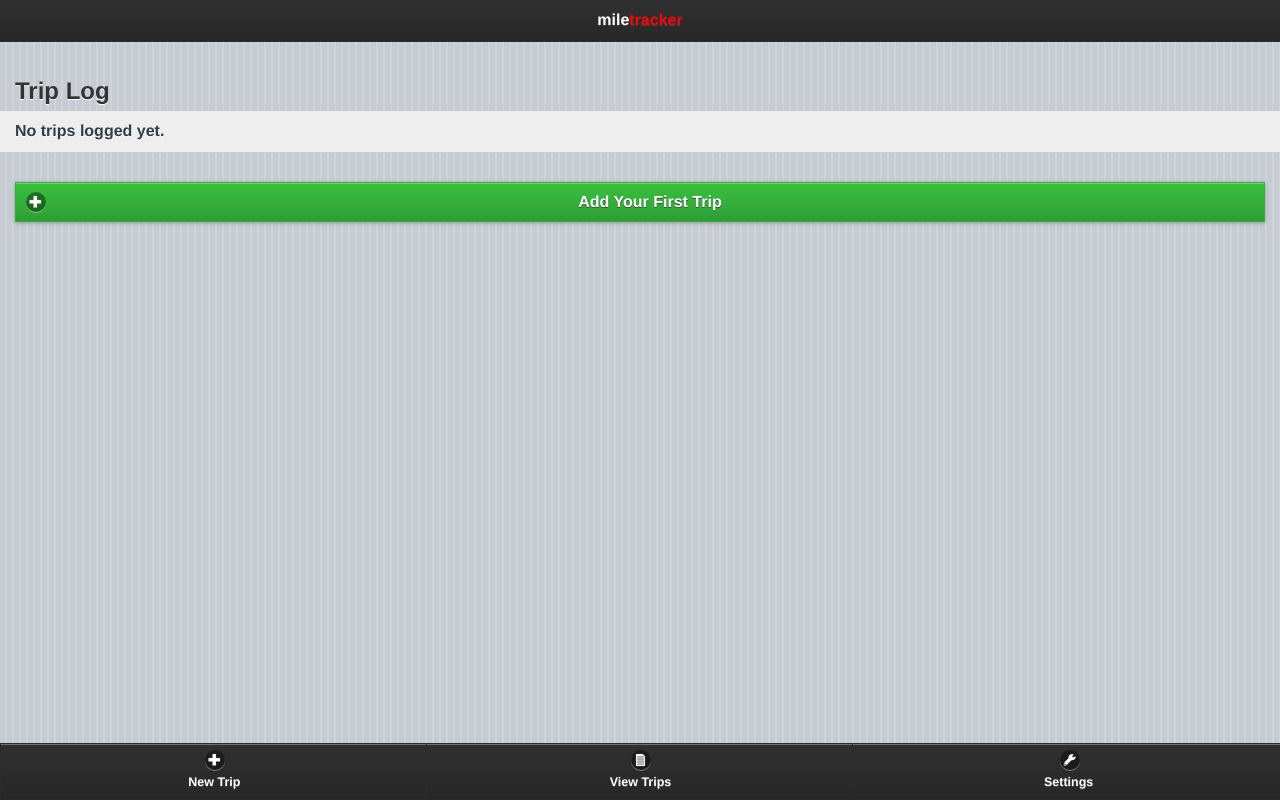
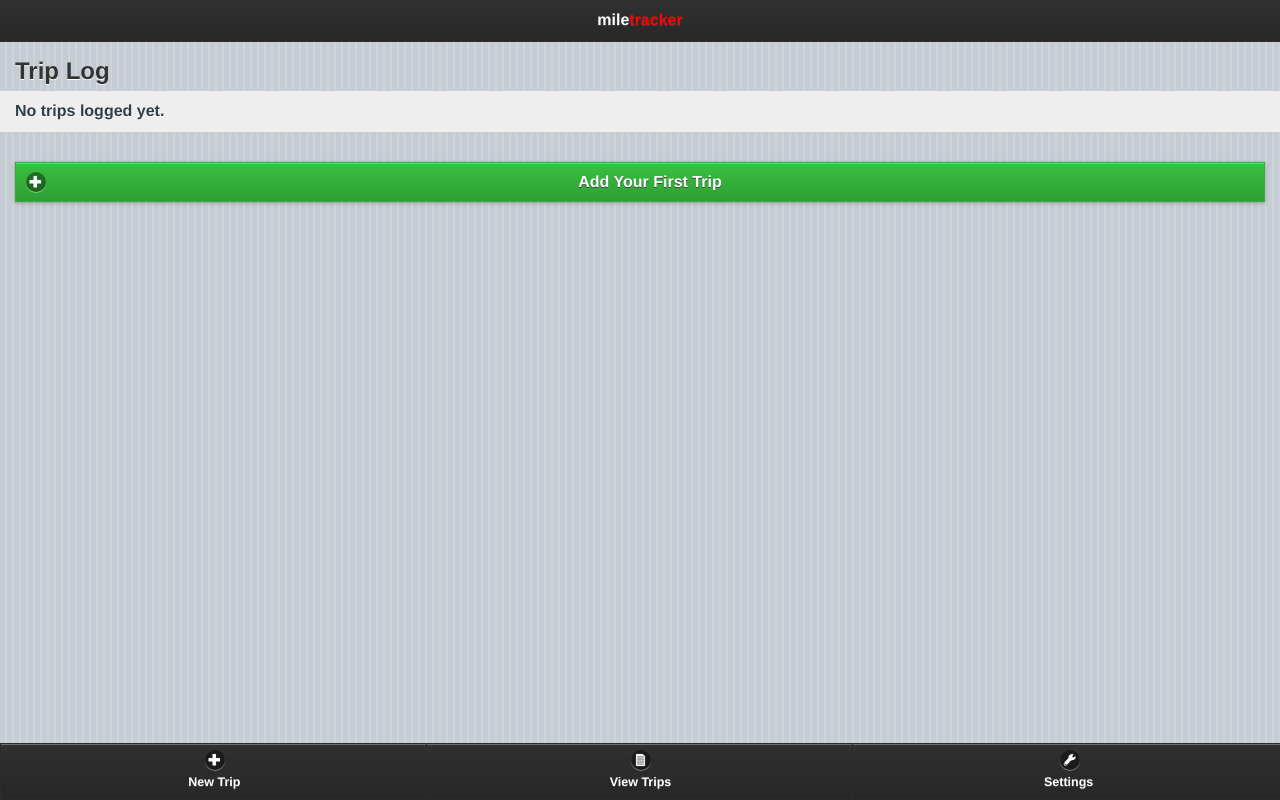
Before and after one commit to ezl/miletracker, a Django app: template miletracker/templates/log.html in a window 1280 px wide. Run offline with Django 3.2, Linux system fonts and the light colour scheme; the template is opened without the code that fills it, so the values that code supplies are empty; parts of the project's set-up code (start-up, migrations or seed data) failed here and were passed over; some libraries are stand-ins or nearby versions.

Commit message:
style: spacing on h2 an alerts

```diff
--- a/miletracker/static/themes/style.css
+++ b/miletracker/static/themes/style.css
@@ -4,6 +4,9 @@
 }
 h1 a {
     text-decoration: none;
+}
+h2 {
+    margin-top: 0px;
 }
 body {
     font-family: Helvetica;
@@ -73,3 +76,6 @@ p.error {
 p.error:not(.helptext) {
     margin-bottom: 0.25em;
 }
+.messages {
+    margin-bottom: -15px;
+}
```
